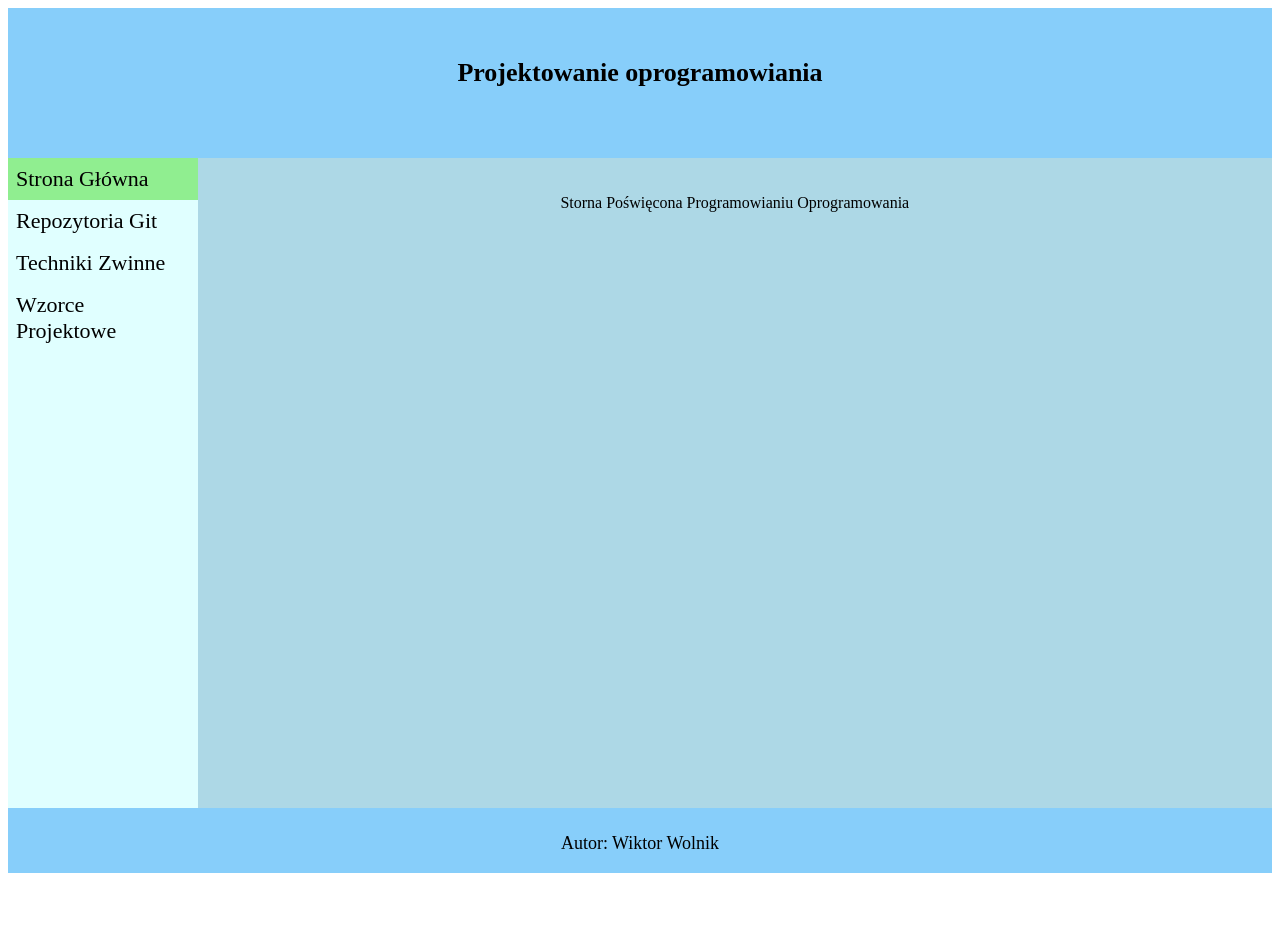
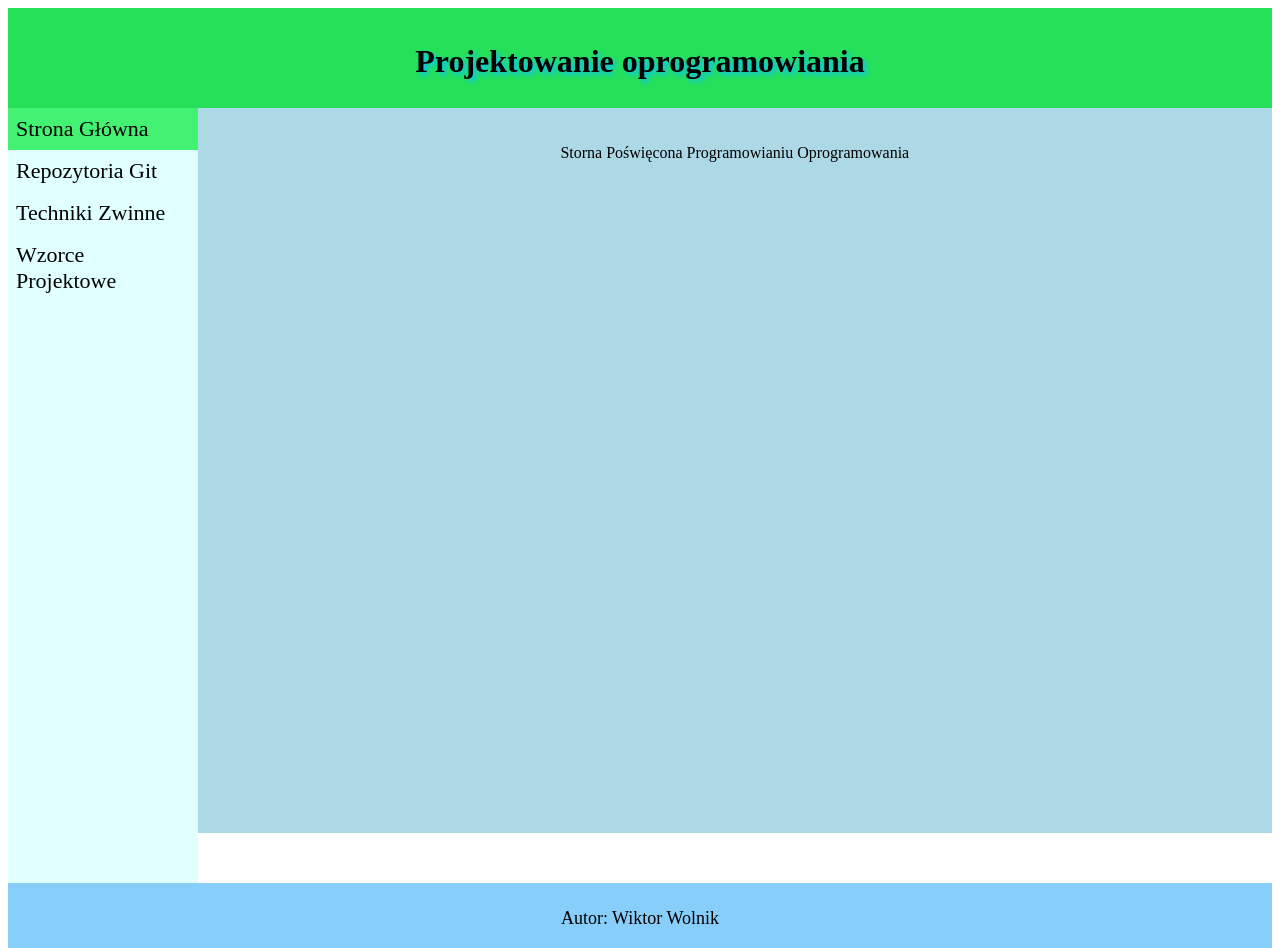
Before and after one commit to woloxser/Projektowanie-Oprogramowania, a plain HTML site: page index.html in a window 1280 px wide. Before the commit the page ends 873 px from the top, so only its background shows below. Drawn offline with Linux system fonts and the light colour scheme.

Commit message:
Style css

```diff
--- a/style.css
+++ b/style.css
@@ -5,19 +5,21 @@
 #header
 {
     width: 100%;
-    height: 150px;
+    height: 100px;
     text-align: center;
-    font-size: 26px;
+    font-size: 32px;
     font-weight: bold;
-    padding: 50px;
-    background-color: lightskyblue;
+    padding: 35px;
+    background-color: #26e059;
+    text-shadow: 3px 3px 5px #08c1ff;
 }
 #menu
 {
     width: 15%;
     background-color: lightcyan;
     float: left;
-    min-height: 650px;}
+    min-height: 775px;
+}
 #menu ul
 {
     list-style-type: none;
@@ -36,7 +38,7 @@
 #content
 {
     width: 85%;
-    min-height: 650px;
+    min-height: 725px;
     float: left;
     padding: 20px;
     text-align: center;
@@ -52,7 +54,8 @@
     text-align: center;
     background-color: lightskyblue;
 }
+
 .active
 {
-    background-color: lightgreen;
+    background-color: #44f273;
 }
```
